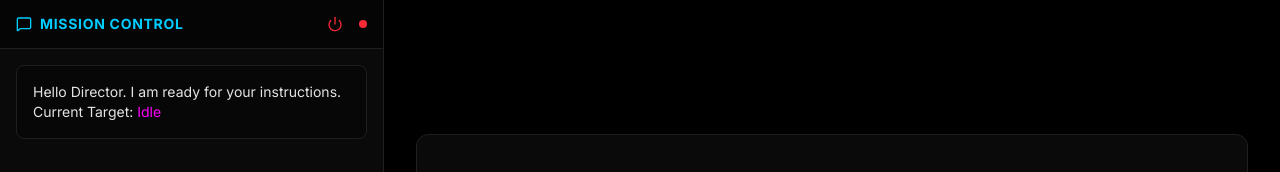
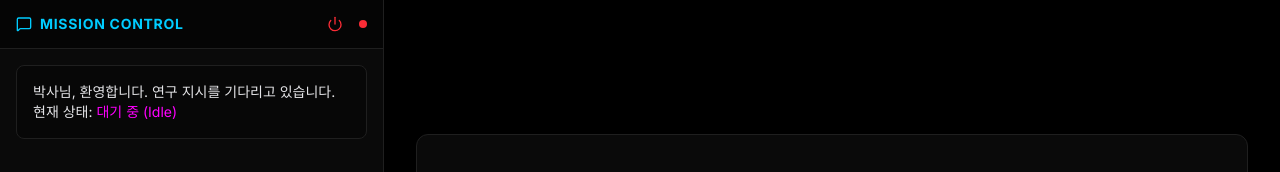
Before and after one commit to Interiable/Infinite-Research-Presentation-Core, a React (Vite) app in the folder frontend/: page / in a window 1280 px wide. Shown: the top 172 px of the page. Built offline with nearby package versions, Linux system fonts and the light colour scheme; no server answers.

Commit message:
Enhancement: Localization to Korean (User-facing)

```diff
--- a/frontend/src/components/ChatPanel.tsx
+++ b/frontend/src/components/ChatPanel.tsx
@@ -51,9 +51,9 @@ export const ChatPanel: React.FC<ChatProps> = ({ onSendMessage, isConnected }) =
             <div className="flex-1 p-4 overflow-y-auto">
                 <div className="bg-cyber-dark/50 p-4 rounded-lg border border-cyber-border mb-4">
                     <p className="text-cyber-text text-sm">
-                        Hello Director. I am ready for your instructions.
+                        박사님, 환영합니다. 연구 지시를 기다리고 있습니다.
                         <br />
-                        Current Target: <span className="text-neon-pink">Idle</span>
+                        현재 상태: <span className="text-neon-pink">대기 중 (Idle)</span>
                     </p>
                 </div>
             </div>
```
Also changed, not shown: 2 other files (tests, documents, lock files or other folders).
